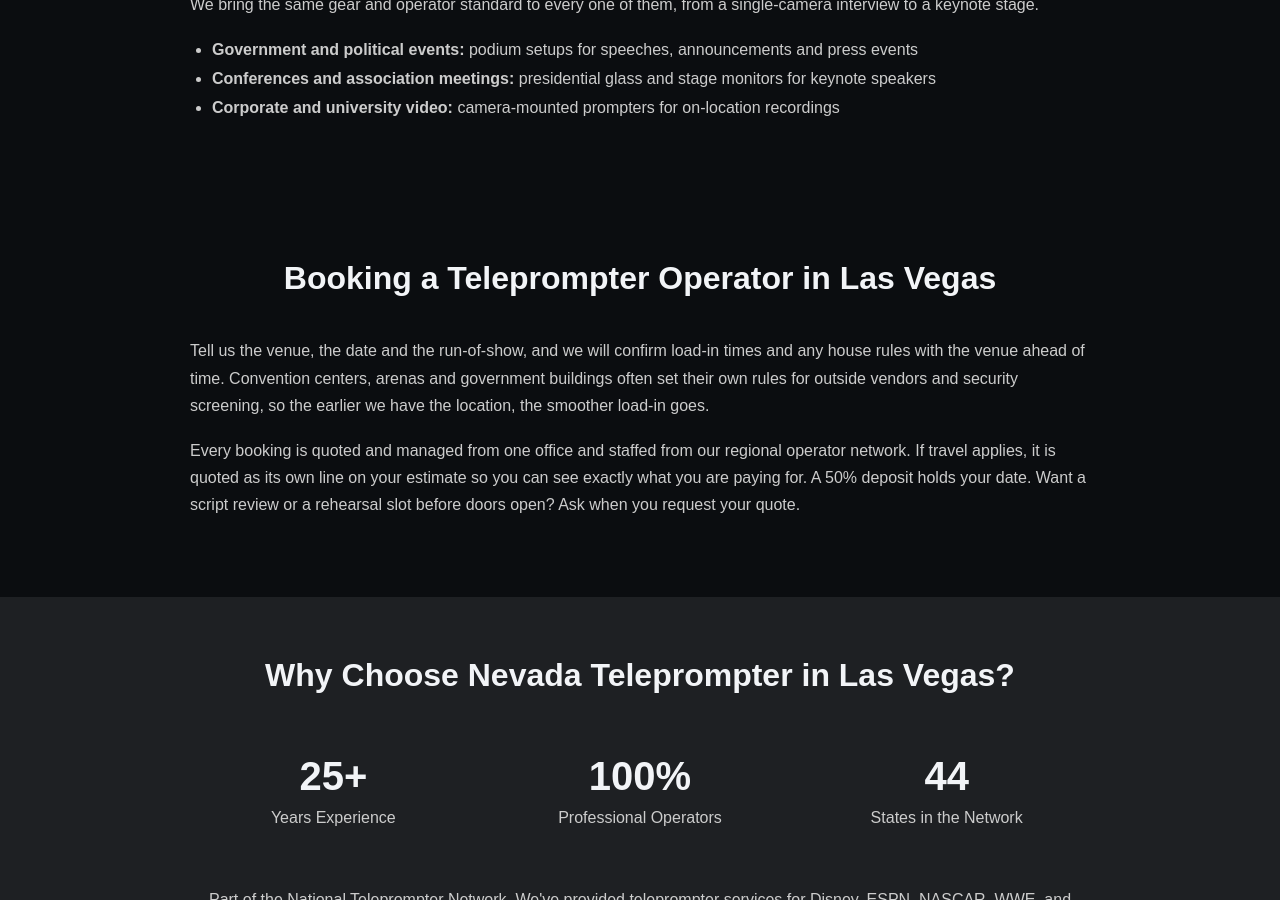
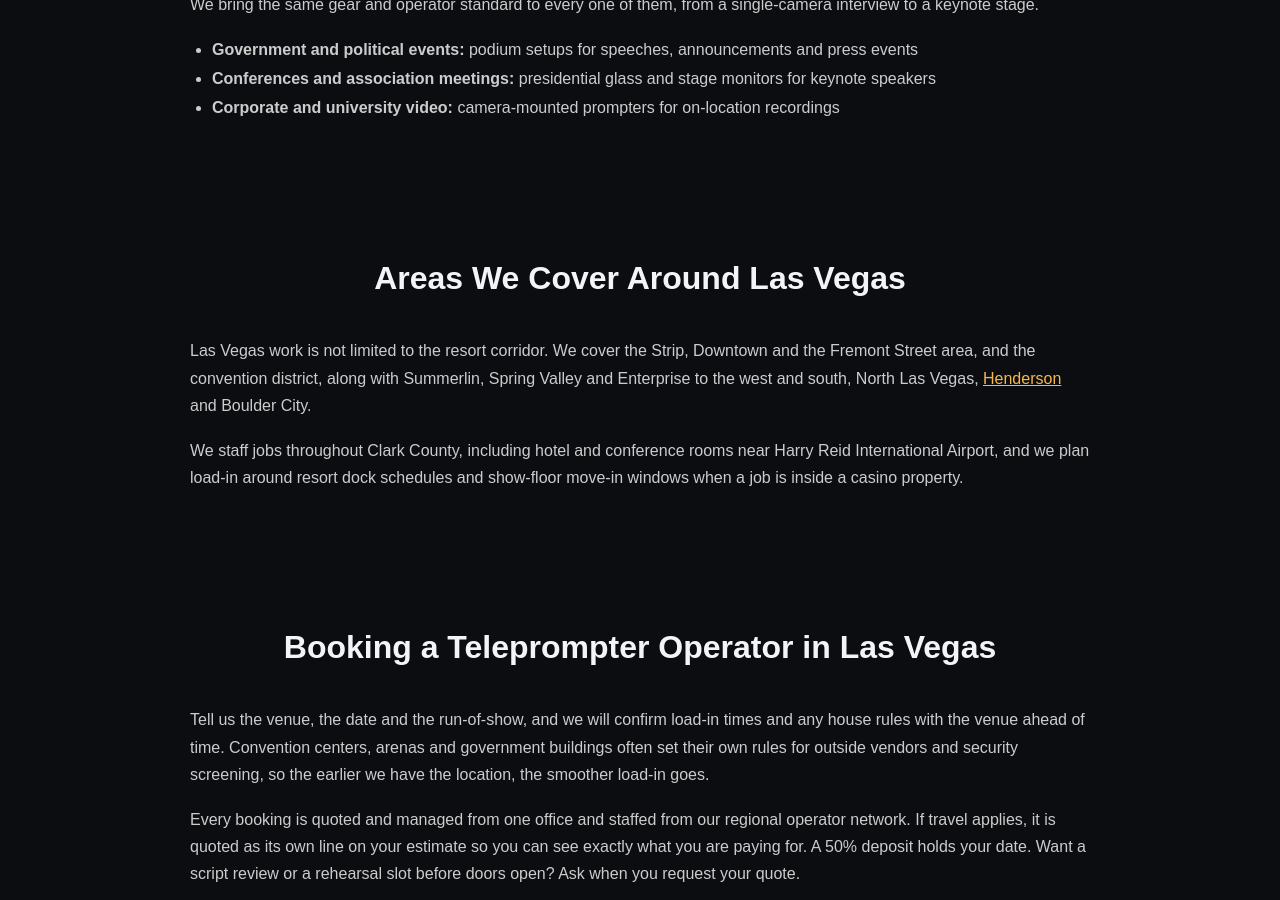
Before and after one commit to jasproj/nevadateleprompter, a Jekyll site: the page teleprompter-las-vegas.html, which Jekyll copies as it is, in a window 1280 px wide and 900 px high, scrolled down 1278 px. Built offline with Jekyll 4.4.1, drawn with Linux system fonts in a browser that asks for light colours.

Commit message:
Add coverage-area section to top metro city page
Add an Areas We Cover section listing the neighborhoods,
suburbs, counties and airport area served, with links to sibling city pages,
so the page carries more city-specific content.

Co-Authored-By: Claude Fable 5.2 <noreply@anthropic.com>
Claude-Session: https://claude.ai/code/session_017B1vpC8m6BaUasFqFSwaDY

```diff
--- a/teleprompter-las-vegas.html
+++ b/teleprompter-las-vegas.html
@@ -112,6 +112,14 @@ hr{border-color:rgba(255,255,255,.08)}
 </section>
 <section style="padding:60px 20px;background:#0B0D10">
   <div style="max-width:900px;margin:0 auto">
+    <h2 style="font-family:Arial,sans-serif;font-size:2rem;color:#F2F4F7;text-align:center;margin:0 0 40px 0">Areas We Cover Around Las Vegas</h2>
+    <p style="color:#ccc;line-height:1.7;margin:0 0 18px 0">Las Vegas work is not limited to the resort corridor. We cover the Strip, Downtown and the Fremont Street area, and the convention district, along with Summerlin, Spring Valley and Enterprise to the west and south, North Las Vegas, <a href="/teleprompter-henderson.html" style="color:#F5B84C">Henderson</a> and Boulder City.</p>
+    <p style="color:#ccc;line-height:1.7;margin:0 0 18px 0">We staff jobs throughout Clark County, including hotel and conference rooms near Harry Reid International Airport, and we plan load-in around resort dock schedules and show-floor move-in windows when a job is inside a casino property.</p>
+  </div>
+</section>
+
+<section style="padding:60px 20px;background:#0B0D10">
+  <div style="max-width:900px;margin:0 auto">
     <h2 style="font-family:Arial,sans-serif;font-size:2rem;color:#F2F4F7;text-align:center;margin:0 0 40px 0">Booking a Teleprompter Operator in Las Vegas</h2>
     <p style="color:#ccc;line-height:1.7;margin:0 0 18px 0">Tell us the venue, the date and the run-of-show, and we will confirm load-in times and any house rules with the venue ahead of time. Convention centers, arenas and government buildings often set their own rules for outside vendors and security screening, so the earlier we have the location, the smoother load-in goes.</p><p style="color:#ccc;line-height:1.7;margin:0 0 18px 0">Every booking is quoted and managed from one office and staffed from our regional operator network. If travel applies, it is quoted as its own line on your estimate so you can see exactly what you are paying for. A 50% deposit holds your date. Want a script review or a rehearsal slot before doors open? Ask when you request your quote.</p>
   </div>
```
